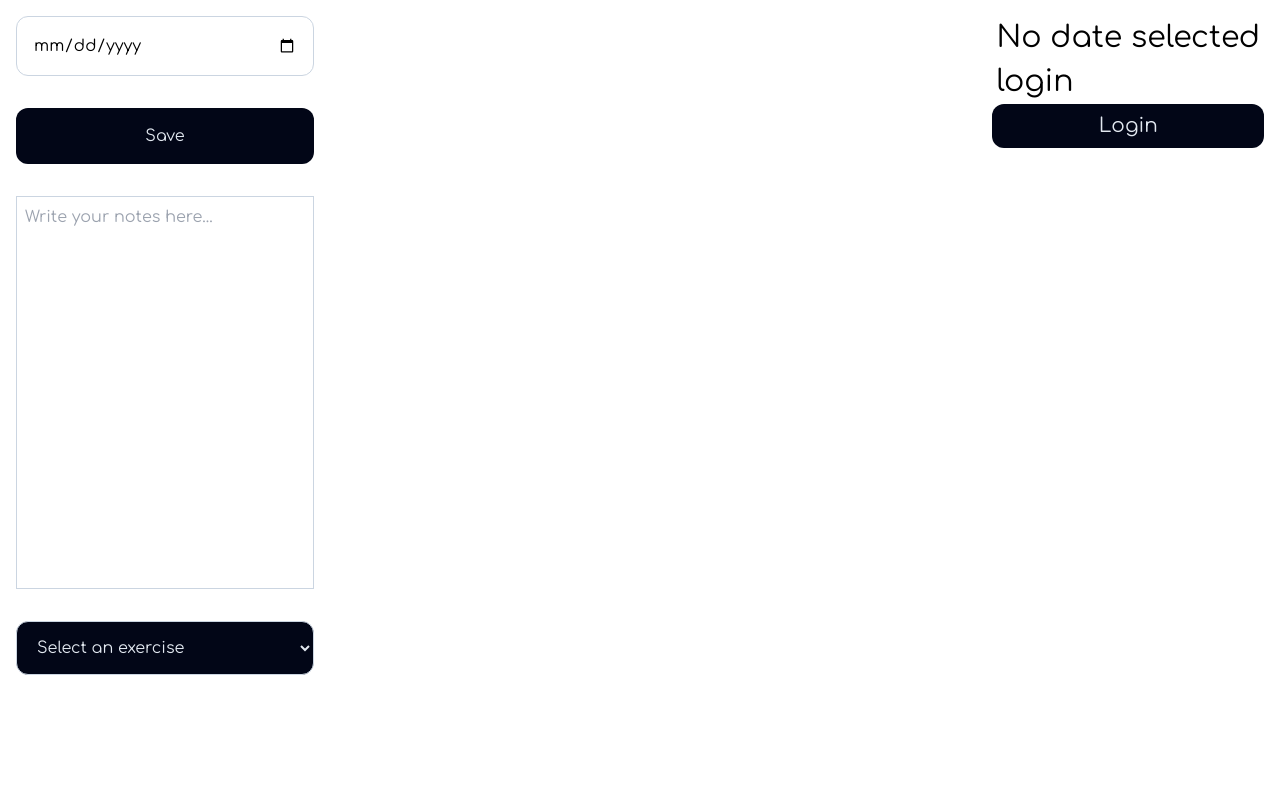
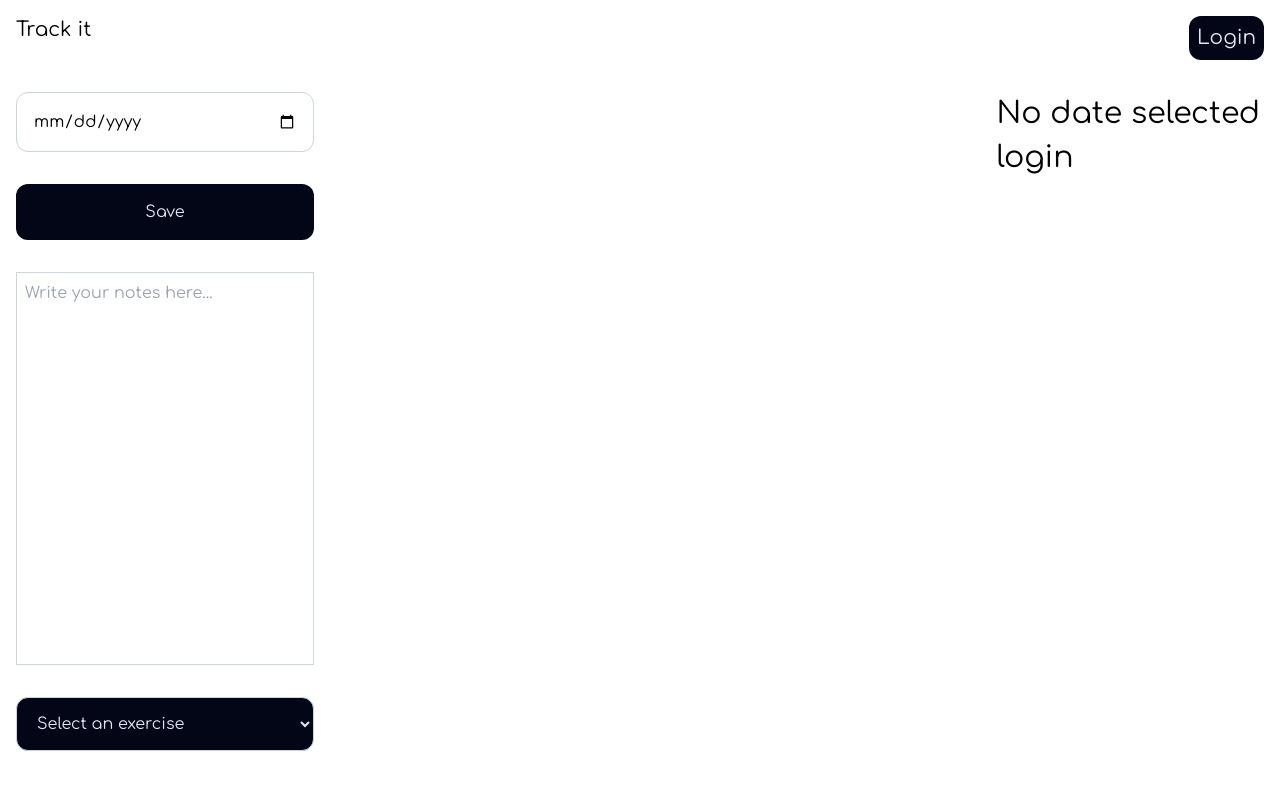
Before and after one commit to CrimsonRavenFeather/Track__it, a React (Create React App) app in the folder track-it/: page /plan in a window 1280 px wide. Shown: the top 790 px of the page. Built offline with nearby package versions, Linux system fonts and the light colour scheme.

Commit message:
added header

```diff
--- /dev/null
+++ b/track-it/src/Component/Header.js
@@ -0,0 +1,27 @@
+import React, { useContext, useEffect, useState } from 'react';
+import { useNavigate } from 'react-router-dom';
+import { UserContext } from '../Context/Context';
+
+export const Header = () => {
+
+    const navigate = useNavigate();
+    const userState = useContext(UserContext);
+
+    const handleLogout = () => {
+        userState.setToken('');
+        userState.setUserName('');
+        userState.setEmail('');
+        navigate('/login');
+    };
+
+    return (
+        <div>
+            <div className='flex justify-between text-xl p-4'>
+                <div>Track it</div>
+                <div>
+                    <button className='p-2 text-xl w-full rounded-xl transition-colors text-slate-200 bg-slate-950 hover:text-slate-950 hover:bg-slate-200' onClick={handleLogout}>{(!userState.email || !userState.token) ? "Login" : "Logout"}</button>
+                </div>
+            </div>
+        </div>
+    )
+}
--- a/track-it/src/Component/Plan.js
+++ b/track-it/src/Component/Plan.js
@@ -2,6 +2,7 @@ import React, { useContext, useEffect, useState } from 'react';
 import dayjs from 'dayjs';
 import { UserContext } from '../Context/Context';
 import { useNavigate } from 'react-router-dom';
+import { Header } from './Header';
 
 export const Plan = () => {
 
@@ -184,8 +185,7 @@ export const Plan = () => {
   // Function to save data at backend
   const saveData = async () => {
     try {
-      if(!userState.token || !userState.email)
-      {
+      if (!userState.token || !userState.email) {
         alert("User is not logged in")
         return
       }
@@ -220,15 +220,6 @@ export const Plan = () => {
     }
   };
 
-  // Logout
-
-  const handleLogout = () => {
-    userState.setToken('');
-    userState.setUserName('');
-    userState.setEmail('');
-    navigate('/login');
-  };
-
   // Load the saved note from localStorage when the component mounts
   useEffect(() => {
     const savedNote = localStorage.getItem('note');
@@ -243,6 +234,7 @@ export const Plan = () => {
 
   return (
     <div>
+      <Header />
       <div className='flex justify-between'>
         <div>
           {/* Date input */}
@@ -297,9 +289,6 @@ export const Plan = () => {
             <div className='p-1 underline underline-offset-8'>
               {userState.userName ? userState.userName : <button className='transition-all duration-300 ease-in-out hover:underline hover:underline-offset-8' onClick={() => { navigate('/login') }}>login</button>}
             </div>
-            <div>
-              <button className='p-2 text-xl w-full rounded-xl transition-colors text-slate-200 bg-slate-950 hover:text-slate-950 hover:bg-slate-200' onClick={handleLogout}>{(!userState.email || ! userState.token)? "Login" : "Logout"}</button>
-            </div>
           </div>
 
           {/* Selected Exercise */}
```
